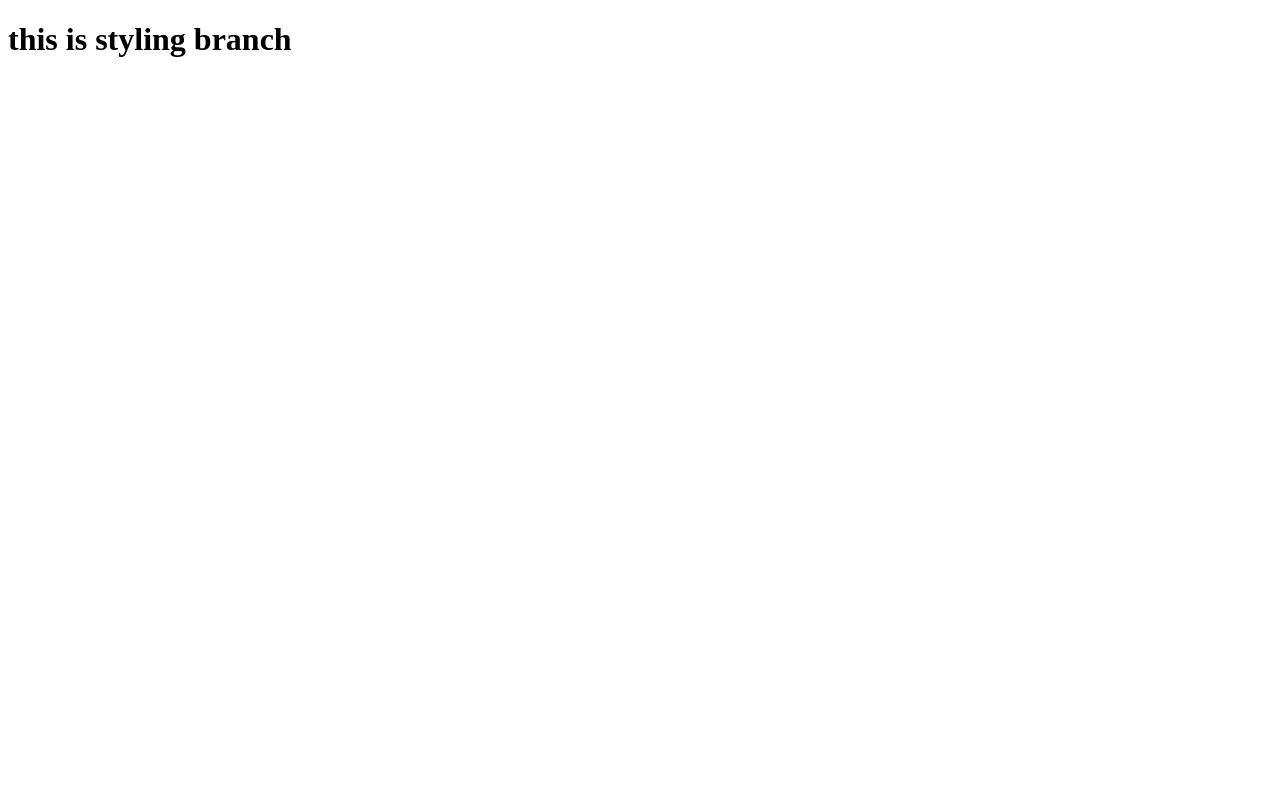
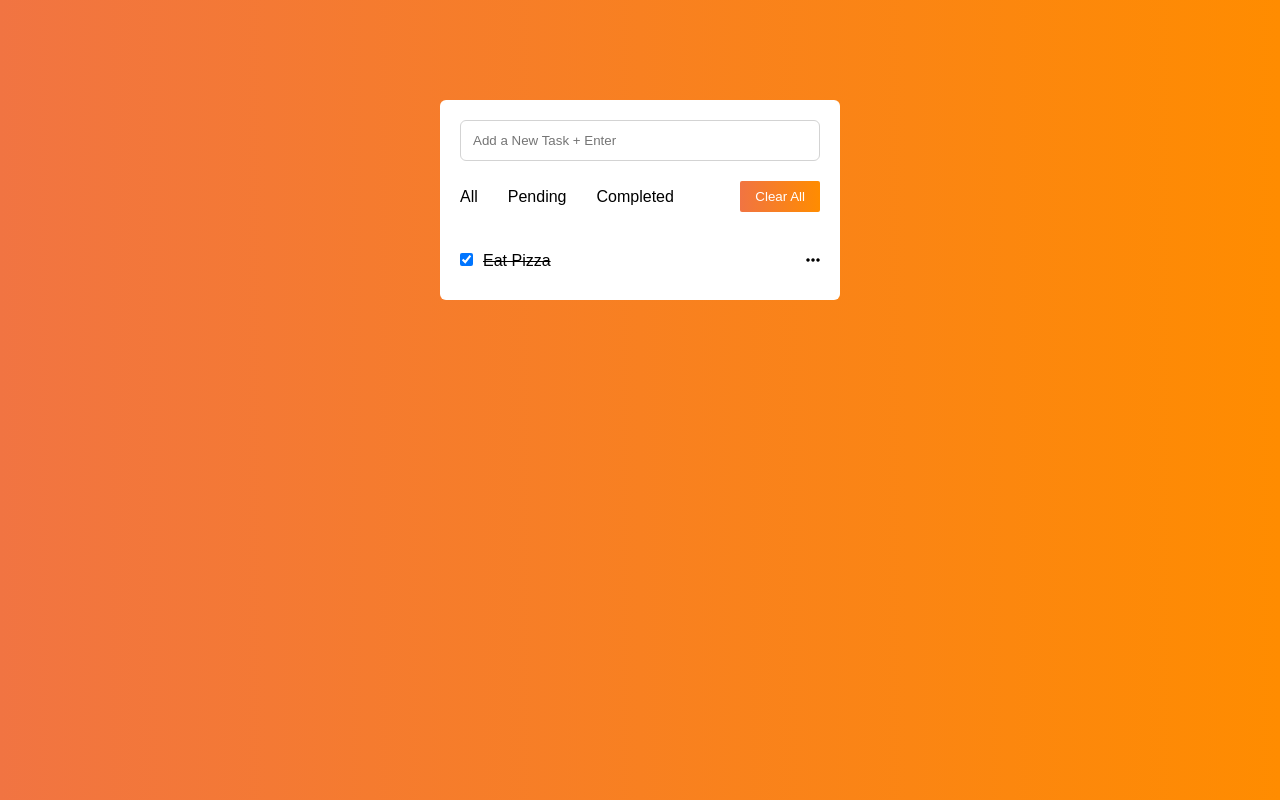
Before and after one commit to DomantasBal/todo-list-group-work, a plain HTML site: page index.html in a window 1280 px wide. Drawn offline with Linux system fonts and the light colour scheme.

Commit message:
added basic layout and first basic styling - will improve later

```diff
--- /dev/null
+++ b/assets/styling/styles.scss
@@ -0,0 +1,98 @@
+* {
+  box-sizing: border-box;
+  margin: 0;
+  padding: 0;
+}
+
+body {
+  background: linear-gradient(to right, #f17442, #ff8c00);
+  display: flex;
+  justify-content: center;
+  font-family: Arial, Helvetica, sans-serif;
+}
+
+#app-container {
+  width: 400px;
+  height: 200px;
+  background: white;
+  margin: 100px 0px;
+  padding: 20px;
+  border-radius: 6px;
+  display: flex;
+  flex-direction: column;
+}
+
+#app-container {
+  .app__form-container {
+    display: flex;
+
+    #new-task-form {
+      width: 100%;
+      display: flex;
+      align-items: center;
+
+      //   .new-task-form__icon {
+      //     font-size: 1.2rem;
+      //     margin: 5px;
+      //     position: relative;
+      //     left: 30px;
+      //   }
+
+      #new-task__input {
+        width: 100%;
+        padding: 10px;
+        border: 0.8px solid lightgrey;
+        padding: 12px;
+        border-radius: 6px;
+      }
+    }
+  }
+
+  .tabs-container {
+    margin: 20px 0px;
+    display: flex;
+    justify-content: space-between;
+    align-items: center;
+
+    .tabs {
+      list-style-type: none;
+      display: flex;
+      gap: 30px;
+    }
+    #clearAll-btn {
+      padding: 8px 15px;
+      border: none;
+      border-radius: 2px;
+      color: white;
+      background: linear-gradient(to right, #f17442, #ff8c00);
+    }
+  }
+
+  .task-list-container {
+    display: flex;
+    margin-top: 20px;
+
+    .task-list {
+      width: 100%;
+
+      .task-list__item {
+        list-style-type: none;
+        display: flex;
+        justify-content: space-between;
+
+        .task-list__left {
+          display: flex;
+
+          .checkbox {
+            // got to change the color of checkbox
+          }
+
+          .task-list__text-output {
+            text-decoration: line-through;
+            margin-left: 10px;
+          }
+        }
+      }
+    }
+  }
+}
--- a/index.html
+++ b/index.html
@@ -4,9 +4,62 @@
     <meta charset="UTF-8" />
     <meta http-equiv="X-UA-Compatible" content="IE=edge" />
     <meta name="viewport" content="width=device-width, initial-scale=1.0" />
+
+    <!-- STYLES -->
+    <link rel="stylesheet" href="./assets/styling/styles.css" />
+
+    <!-- FONT AWESOME -->
+    <link
+      rel="stylesheet"
+      href="https://cdnjs.cloudflare.com/ajax/libs/font-awesome/6.3.0/css/all.min.css"
+    />
     <title>Document</title>
   </head>
   <body>
-    <h1>this is styling branch</h1>
+    <!-- APP WRAPPER -->
+    <div id="app-container">
+      <div class="app__form-container">
+        <!-- NEW TASK FORM -->
+        <form action="" id="new-task-form">
+          <!-- <i class="new-task-form__icon fa-solid fa-pen-to-square"></i> -->
+          <!-- NEW TASK INPUT -->
+          <input
+            type="text"
+            name=""
+            id="new-task__input"
+            placeholder="Add a New Task + Enter"
+          />
+        </form>
+      </div>
+
+      <!-- NEW TASK TABS -->
+      <div class="tabs-container">
+        <ul class="tabs">
+          <li class="tab__item">All</li>
+          <li class="tab__item">Pending</li>
+          <li class="tab__item">Completed</li>
+        </ul>
+
+        <!-- CLEAR ALL BUTTON -->
+
+        <button id="clearAll-btn">Clear All</button>
+      </div>
+
+      <div class="task-list-container">
+        <ul class="task-list">
+          <li class="task-list__item">
+            <div class="task-list__left">
+              <form action="" id="done-task-form">
+                <input type="checkbox" checked="checked" class="checkbox" />
+              </form>
+              <p class="task-list__text-output">Eat Pizza</p>
+            </div>
+            <div>
+              <i class="fa-solid fa-ellipsis"></i>
+            </div>
+          </li>
+        </ul>
+      </div>
+    </div>
   </body>
 </html>
```
Also changed, not shown: assets/styling/styles.css (added), 1 other file.
